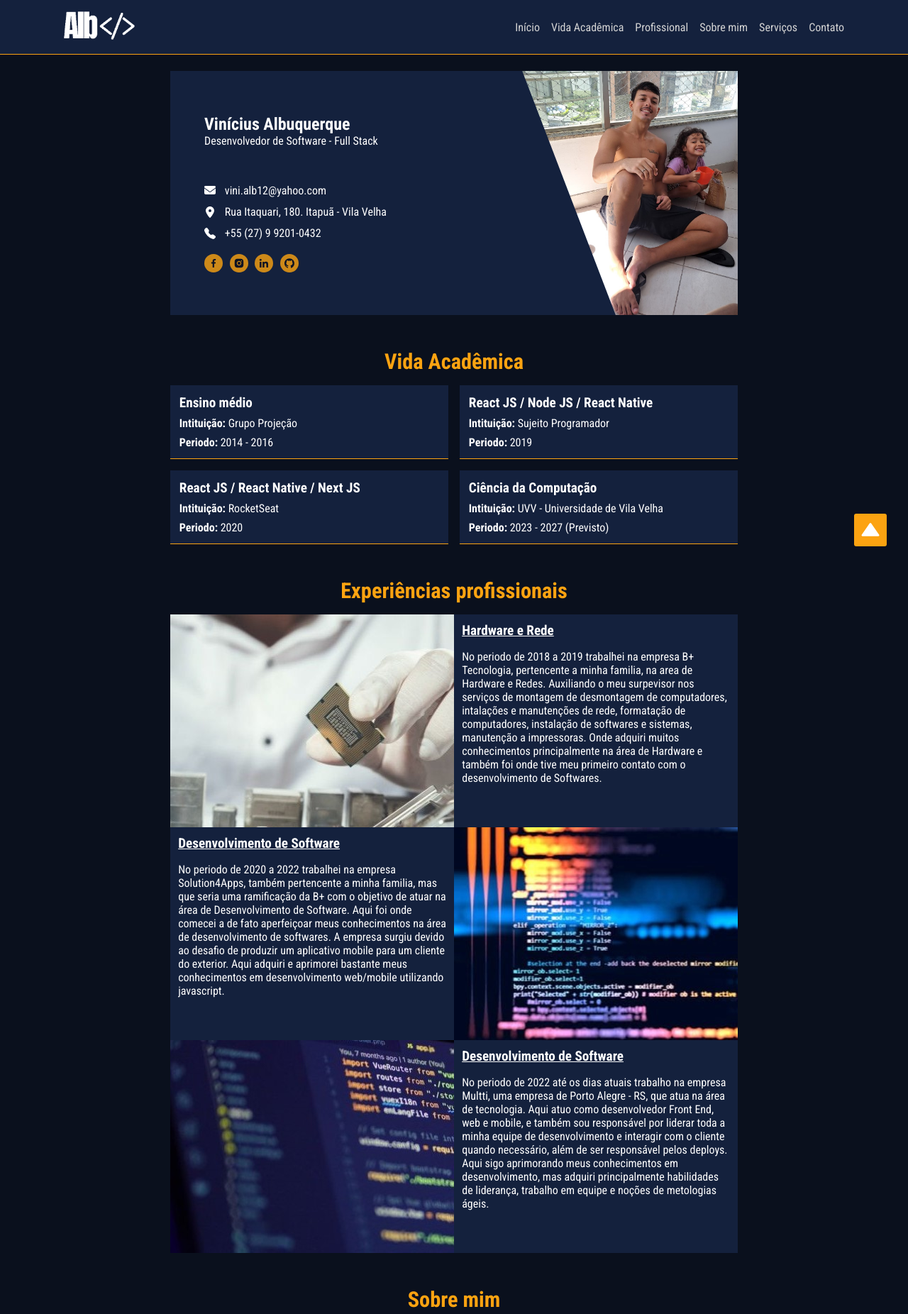
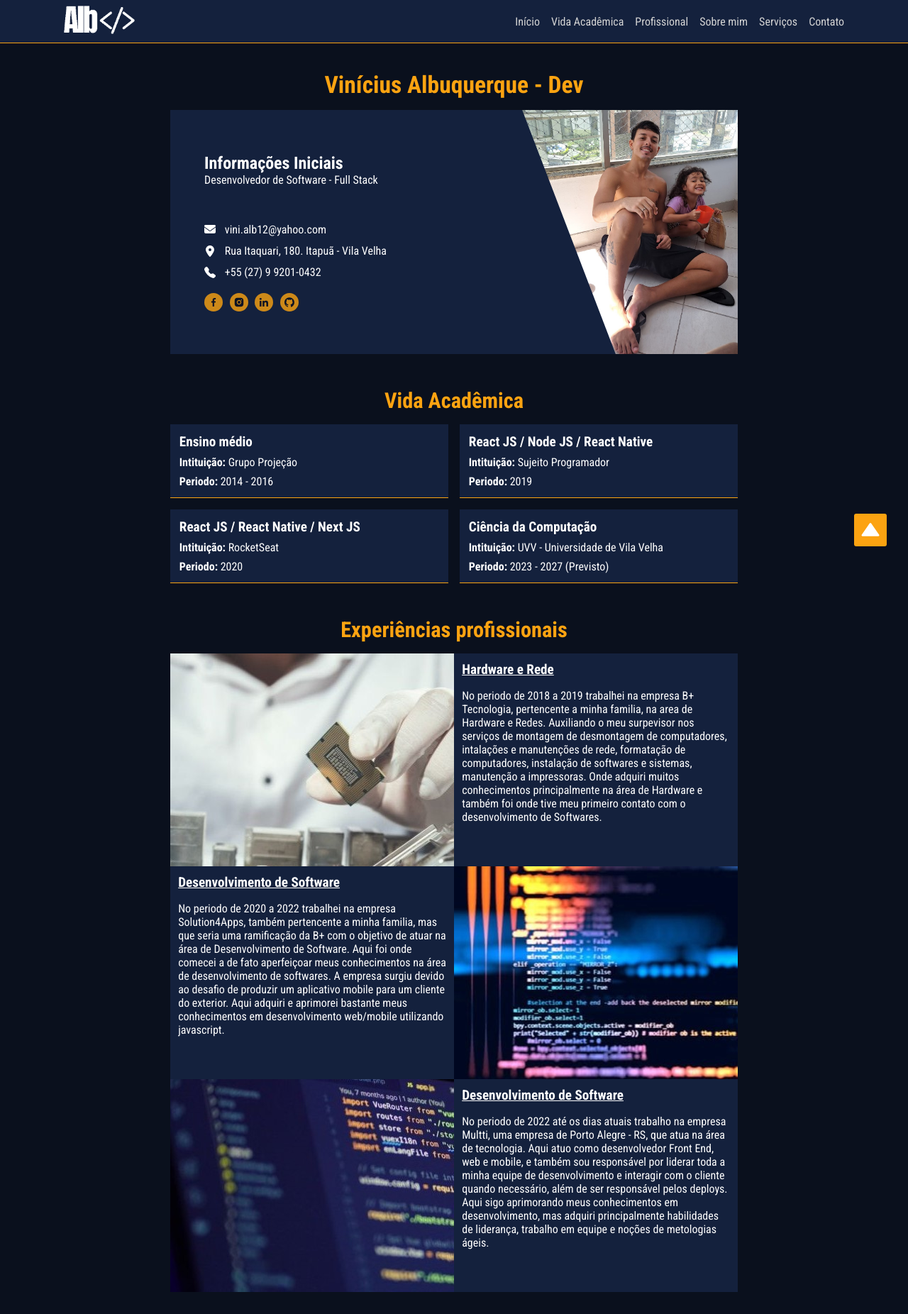
Before and after one commit to allbdev/lp-vanilla, a plain HTML site: page index.html in a window 1280 px wide. Shown: the top 1852 px of the page at 71% size. Drawn offline with Linux system fonts and the light colour scheme.

Commit message:
Ajustes finais

```diff
--- a/css/conhecimento.css
+++ b/css/conhecimento.css
@@ -8,7 +8,7 @@
     width: 800px;
 }
 
-.knowledge h1 {
+.knowledge h2 {
     margin-bottom: 0 !important;
     width: 100%;
 }
--- a/css/media.css
+++ b/css/media.css
@@ -17,7 +17,7 @@
         flex-direction: column !important;
     }
 
-    .professional h2 {
+    .professional h3 {
         text-align: center;
     }
 
--- a/css/profissional.css
+++ b/css/profissional.css
@@ -4,7 +4,7 @@
     align-items: center;
 }
 
-.professional h1 {
+.professional h2 {
     text-align: center;
 }
 
@@ -16,7 +16,7 @@
     max-width: 100%;
 }
 
-.professional article h2{
+.professional article h3{
     text-decoration: underline;
 }
 
--- a/css/servicos.css
+++ b/css/servicos.css
@@ -35,3 +35,7 @@
     top: -8px;
     position: relative;
 }
+
+.no-padding td {
+    padding-bottom: 0 !important;
+}
--- a/css/style.css
+++ b/css/style.css
@@ -38,7 +38,7 @@
     box-sizing: border-box;
 }
 
-h2 {
+h3 {
     font-size: 1.2rem;
 }
 
@@ -107,13 +107,10 @@ header {
 }
 
 header nav {
-    width: 1100px !important;
     display: flex;
     flex-direction: row;
     justify-content: space-between;
     align-items: center;
-    padding: 1rem 0;
-
 }
 
 header nav ul {
@@ -277,3 +274,19 @@ footer {
     text-align: center;
     font-size: .6rem;
 }
+
+.header-container {
+    align-items: center;
+    padding: .5rem 0;
+    width: 1100px !important;
+    display: flex;
+    flex-direction: row;
+    justify-content: space-between;
+}
+
+h1 {
+    text-align: center;
+    margin-bottom: 1rem;
+    font-size: 2.1rem;
+    color: var(--primary);
+}
--- a/index.html
+++ b/index.html
@@ -20,11 +20,15 @@
     <link href="https://fonts.googleapis.com/css2?family=Roboto+Condensed:wght@300;400;700&display=swap" rel="stylesheet">
 </head>
 <body>
+    <h1>
+        Vinícius Albuquerque - Dev
+    </h1>
     <header>
-        <nav class="max-width">
+        <div class="max-width header-container">
             <div>
                 <img src="assets/icons/logo-white.png" alt="Alb Dev"/>
             </div>
+            <nav>
                 <ul id="header-menu">
                     <li>
                         <div class="phone-menu-header">
@@ -47,11 +51,12 @@
                     <svg stroke="currentColor" fill="currentColor" stroke-width="0" viewBox="0 0 512 512" height="1em" width="1em" xmlns="http://www.w3.org/2000/svg"><path d="M32 96v64h448V96H32zm0 128v64h448v-64H32zm0 128v64h448v-64H32z"></path></svg>
                 </button>
             </nav>
+        </div>
     </header>
     <main>
         <section id="inicio" class="home max-width margin-default">
             <div class="home-left">
-                <h1>Vinícius Albuquerque</h1>
+                <h2>Informações Iniciais</h2>
                 <p>Desenvolvedor de Software - Full Stack</p>
                 <div class="home-links-container">
                     <div>
@@ -86,12 +91,12 @@
             </div>
         </section>
         <section id="conhecimentos" class="knowledge max-width margin-default">
-            <h1 class="title-default">Vida Acadêmica</h1>
+            <h2 class="title-default">Vida Acadêmica</h2>
             <article>
                 <div>
-                    <h2>
+                    <h3>
                         Ensino médio
-                    </h2>
+                    </h3>
                     <p>
                         <span>Intituição:</span> Grupo Projeção
                     </p>
@@ -102,9 +107,9 @@
             </article>
             <article>
                 <div>
-                    <h2>
+                    <h3>
                         React JS / Node JS / React Native
-                    </h2>
+                    </h3>
                     <p>
                         <span>Intituição:</span> Sujeito Programador
                     </p>
@@ -115,9 +120,9 @@
             </article>
             <article>
                 <div>
-                    <h2>
+                    <h3>
                         React JS / React Native / Next JS
-                    </h2>
+                    </h3>
                     <p>
                         <span>Intituição:</span> RocketSeat
                     </p>
@@ -128,9 +133,9 @@
             </article>
             <article>
                 <div>
-                    <h2>
+                    <h3>
                         Ciência da Computação
-                    </h2>
+                    </h3>
                     <p>
                         <span>Intituição:</span> UVV - Universidade de Vila Velha
                     </p>
@@ -141,11 +146,11 @@
             </article>
         </section>
         <section id="profissional" class="professional max-width margin-default">
-            <h1 class="title-default">Experiências profissionais</h1>
+            <h2 class="title-default">Experiências profissionais</h2>
             <article>
                 <img src="assets/images/hardware-rede.jpg" alt="Hardware e Rede"/>
                 <div>
-                    <h2>Hardware e Rede</h2>
+                    <h3>Hardware e Rede</h3>
                     <p>
                         No periodo de 2018 a 2019 trabalhei na empresa B+ Tecnologia, pertencente a minha familia, na area de Hardware e Redes.
                         Auxiliando o meu surpevisor nos serviços de montagem de desmontagem de computadores, intalações e manutenções de rede,
@@ -157,7 +162,7 @@
             <article>
                 <img src="assets/images/software-1.jpg" alt="Desenvolvimento de Software"/>
                 <div>
-                    <h2>Desenvolvimento de Software</h2>
+                    <h3>Desenvolvimento de Software</h3>
                     <p>
                         No periodo de 2020 a 2022 trabalhei na empresa Solution4Apps, também pertencente a minha familia, mas que seria uma ramificação
                         da B+ com o objetivo de atuar na área de Desenvolvimento de Software. Aqui foi onde comecei a de fato aperfeiçoar meus conhecimentos
@@ -169,7 +174,7 @@
             <article>
                 <img src="assets/images/software-2.jpg" alt="Desenvolvimento de Software"/>
                 <div>
-                    <h2>Desenvolvimento de Software</h2>
+                    <h3>Desenvolvimento de Software</h3>
                     <p>
                         No periodo de 2022 até os dias atuais trabalho na empresa Multti, uma empresa de Porto Alegre - RS, que atua na área de tecnologia.
                         Aqui atuo como desenvolvedor Front End, web e mobile, e também sou responsável por liderar toda a minha equipe de desenvolvimento
@@ -180,32 +185,32 @@
             </article>
         </section>
         <section id="sobre-mim" class="sobre-mim max-width margin-default">
-            <h1 class="title-default">Sobre mim</h1>
+            <h2 class="title-default">Sobre mim</h2>
             <div>
                 <div class="sobre-mim-articles-container">
                     <article id="sobre-mim-musica" class="show">
-                        <h2>Música</h2>
+                        <h3>Música</h3>
                         <p>
                             Tenho um apego muito grande pela música que vem desde a minha infancia, gosto de ouvir musica principalmente durante o treino de
                             musculação e as vezes enquanto estou trabalhando.
                         </p>
                     </article>
                     <article id="sobre-mim-musculacao" class="hidden">
-                        <h2>Musculação</h2>
+                        <h3>Musculação</h3>
                         <p>
                             Sempre fui muito ligado aos esportes desde pequeno, a paixão veio principalmente do futebol e do muay thai, esportes que pratiquei
                             na infancia e adolescência. Hoje pratico musculação praticamente diariamente.
                         </p>
                     </article>
                     <article id="sobre-mim-tecnologia" class="hidden">
-                        <h2>Tecnologia</h2>
+                        <h3>Tecnologia</h3>
                         <p>
                             Desde pequeno vivo conectado, quando criança tinhamos um computador com windows 98 e foi a partir deste que tive meu primeiro contato
                             com a tecnologia, e nunca mais larguei. Sempre jogando vários jogos e desmontando/montando computadores.
                         </p>
                     </article>
                     <article id="sobre-mim-familia" class="hidden">
-                        <h2>Família</h2>
+                        <h3>Família</h3>
                         <p>
                             Meu foco hoje em dia está no meu trabalho e estudo, sempre procurando me aperfeiçoar. Porém no pouco tempo que me resta procuro estar
                             junto da minha família, pois é a parte mais importante da minha vida.
@@ -252,13 +257,16 @@
             </div>
         </section>
         <section id="servicos" class="services max-width margin-default">
-            <h1 class="title-default">Meus Serviços</h1>
+            <h2 class="title-default">Meus Serviços</h2>
             <table>
+                <thead>
                     <tr>
                         <th>Página estática</th>
                         <th>Página dinâmica</th>
                         <th>Página avançada</th>
                     </tr>
+                </thead>
+                <tbody>
                     <tr>
                         <td>
                             <ul>
@@ -314,10 +322,16 @@
                         <td class="price">RS 5.000,00</td>
                         <td class="price">RS 15.000,00</td>
                     </tr>
+                    <tr class="no-padding">
+                        <td colspan="3">
+                            Mande sua solicitação, entrando em contato logo a baixo
+                        </td>
+                    </tr>
+                </tbody>
             </table>
         </section>
         <section id="contato" class="contact max-width margin-default">
-            <h1 class="title-default">Entrar em Contato</h1>
+            <h2 class="title-default">Entrar em Contato</h2>
             <form id="contact-form">
                 <div class="input-container">
                     <label for="nome_completo">
```
Lines whose indentation alone changed are shown as unchanged.
